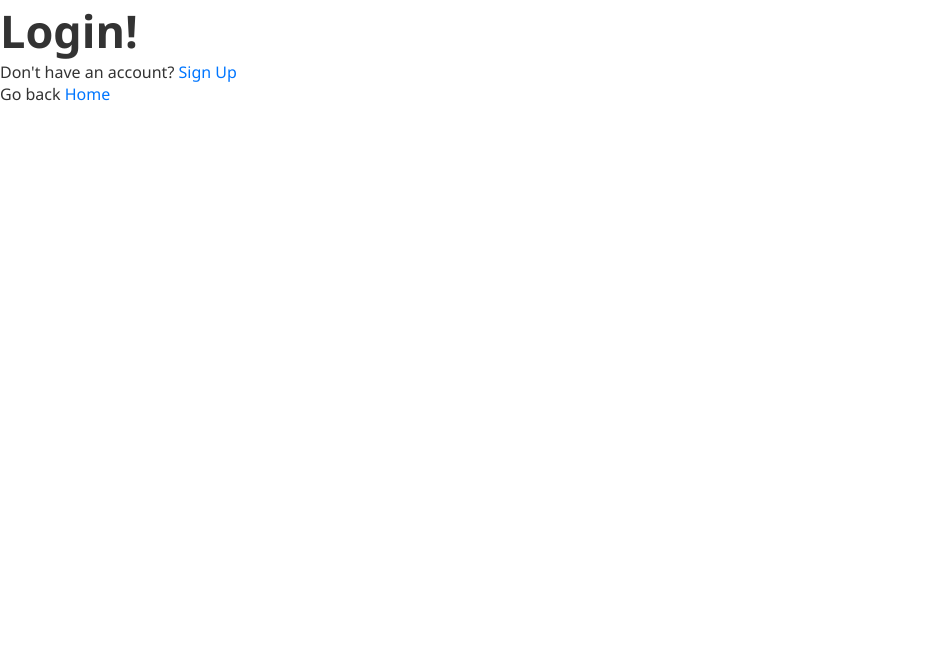
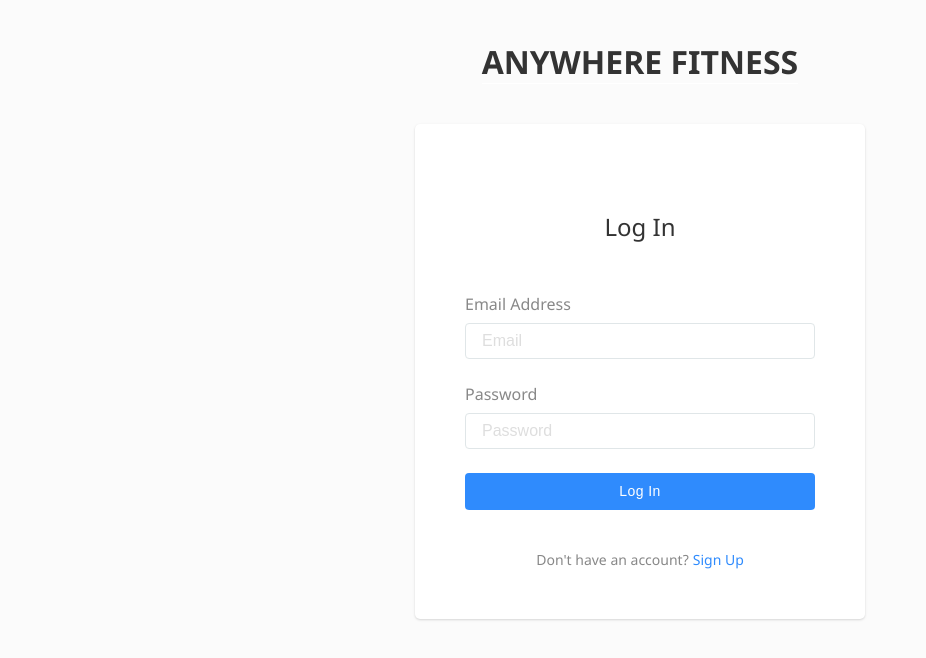
Before and after one commit to DanielReinagel/Anywhere-Fitness-Frontend, a React (Create React App) app: page / in a window 1280 px wide. Shown: the top 658 px of the page, without its empty margins (0-926 px from the left). Built offline with nearby package versions, Linux system fonts and the light colour scheme; no server answers.

Commit message:
Log In page built

```diff
--- a/src/components/LogInPage.js
+++ b/src/components/LogInPage.js
@@ -1,17 +1,34 @@
 import React from 'react';
 import { Link } from 'react-router-dom';
+import { EntryPage, PageHeader } from '../style';
+import EntryCard from '../components/EntryCard';
+import InputGroup from '../components/InputGroup';
+import Input from '../components/Input';
+import Button from '../components/Button';
 
 const LogInPage = () => {
   return (
-    <>
-      <h1>Login!</h1>
-      <span>
-        Don't have an account?
-        <Link to='/signup'> Sign Up</Link>
-      </span>
-      <br />
-      <span>Go back<Link to='/home'> Home</Link></span>
-    </>
+    <EntryPage>
+      <PageHeader to='/'>ANYWHERE FITNESS</PageHeader>
+      <EntryCard>
+        <h2>Log In</h2>
+        <form onSubmit={(e) => e.preventDefault()}>
+          <InputGroup>
+            <label htmlFor='login-email'>Email Address</label>
+            <Input type='text' placeholder='Email' id='login-email' />
+          </InputGroup>
+          <InputGroup>
+            <label htmlFor='login-password'>Password</label>
+            <Input type='password' placeholder='Password' id='login-password' />
+          </InputGroup>
+          <Button type='submit' full>Log In</Button>
+        </form>
+        <span>
+          Don't have an account?
+          <Link to='/signup'>Sign Up</Link>
+        </span>
+      </EntryCard>
+    </EntryPage>
   );
 }
 
--- /dev/null
+++ b/src/style.js
@@ -0,0 +1,17 @@
+import styled from 'styled-components';
+import { Link } from 'react-router-dom';
+
+export const EntryPage = styled.div`
+    display: flex;
+    align-items: center;
+    flex-direction: column;
+    min-height: 100vh;
+    background-color: #fbfbfb;
+`;
+
+export const PageHeader = styled(Link)`
+    font-size: 2rem;
+    font-weight: 600;
+    margin: 40px 0;
+    color: inherit;
+`;
```
